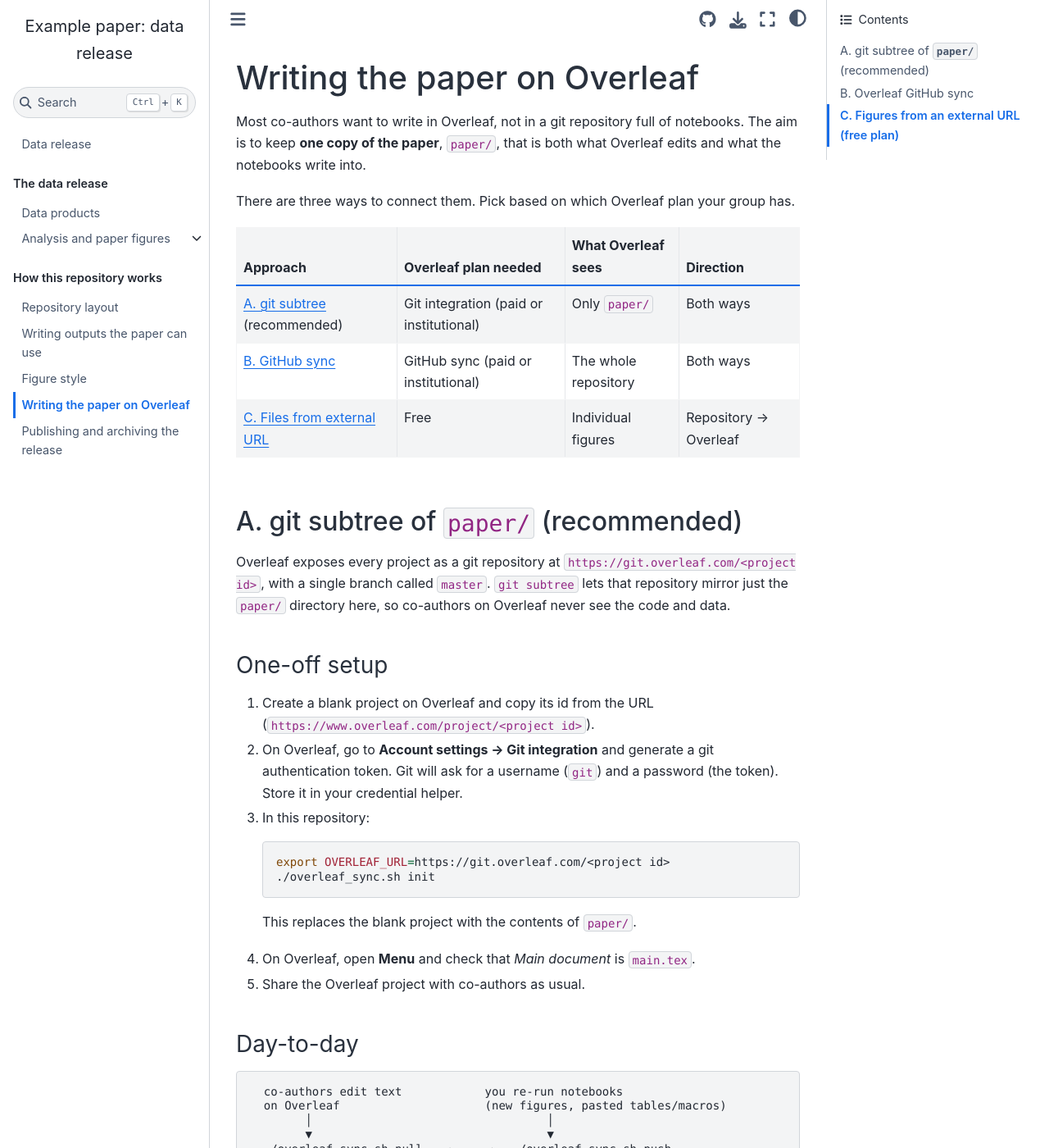
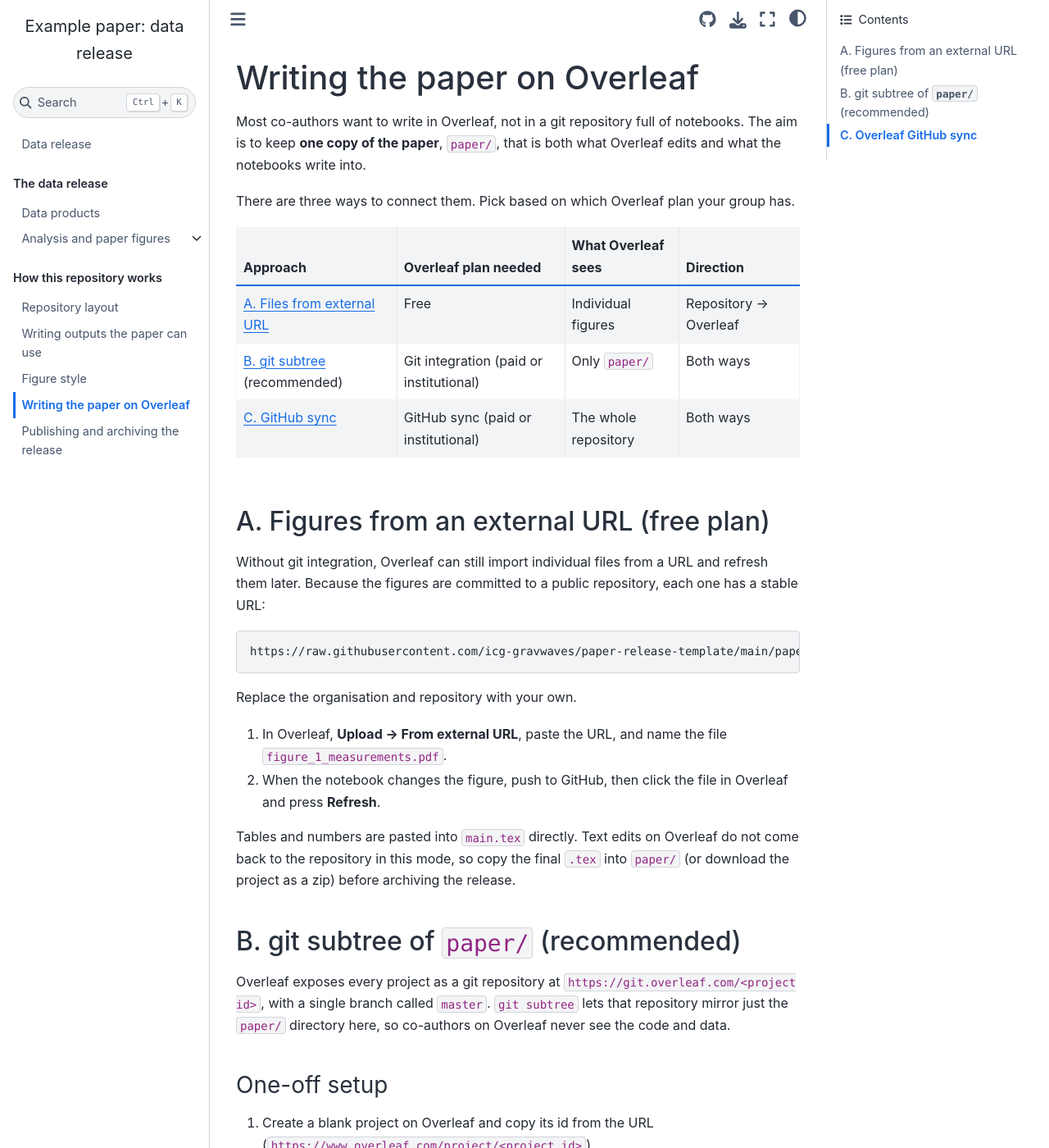
Before and after one commit to icg-gravwaves/paper-release-template, a Jupyter Book: the page built from guide/overleaf.md, in a window 1280 px wide and 1400 px high. Shown: the whole window at 82% size. Built offline with Jupyter Book 1.0.4 settings and Sphinx 7.4.7 and the Sphinx Book theme 1.1.4, drawn with Linux system fonts in a browser that asks for light colours; pages that are not in the unit, such as notebooks, are missing from menus; some of the changed text lies outside the part shown.

Commit message:
Order Overleaf options with the free-plan approach first
Co-Authored-By: Claude Opus 5.5 <noreply@anthropic.com>

````diff
--- a/guide/overleaf.md
+++ b/guide/overleaf.md
@@ -9,12 +9,35 @@ group has.
 
 | Approach | Overleaf plan needed | What Overleaf sees | Direction |
 |---|---|---|---|
-| [A. git subtree](overleaf-subtree) (recommended) | Git integration (paid or institutional) | Only `paper/` | Both ways |
-| [B. GitHub sync](overleaf-github) | GitHub sync (paid or institutional) | The whole repository | Both ways |
-| [C. Files from external URL](overleaf-url) | Free | Individual figures | Repository → Overleaf |
+| [A. Files from external URL](overleaf-url) | Free | Individual figures | Repository → Overleaf |
+| [B. git subtree](overleaf-subtree) (recommended) | Git integration (paid or institutional) | Only `paper/` | Both ways |
+| [C. GitHub sync](overleaf-github) | GitHub sync (paid or institutional) | The whole repository | Both ways |
+
+(overleaf-url)=
+## A. Figures from an external URL (free plan)
+
+Without git integration, Overleaf can still import individual files from a
+URL and refresh them later. Because the figures are committed to a public
+repository, each one has a stable URL:
+
+```text
+https://raw.githubusercontent.com/icg-gravwaves/paper-release-template/main/paper/figure_1_measurements.pdf
+```
+
+Replace the organisation and repository with your own.
+
+1. In Overleaf, **Upload → From external URL**, paste the URL, and name the
+   file `figure_1_measurements.pdf`.
+2. When the notebook changes the figure, push to GitHub, then click the
+   file in Overleaf and press **Refresh**.
+
+Tables and numbers are pasted into `main.tex` directly. Text edits on
+Overleaf do not come back to the repository in this mode, so copy the final
+`.tex` into `paper/` (or download the project as a zip) before archiving
+the release.
 
 (overleaf-subtree)=
-## A. git subtree of `paper/` (recommended)
+## B. git subtree of `paper/` (recommended)
 
 Overleaf exposes every project as a git repository at
 `https://git.overleaf.com/<project id>`, with a single branch called
@@ -74,7 +97,7 @@ directory here, so co-authors on Overleaf never see the code and data.
   `overleaf_sync.sh` if that becomes a problem.
 
 (overleaf-github)=
-## B. Overleaf GitHub sync
+## C. Overleaf GitHub sync
 
 Overleaf can link a project directly to a GitHub repository
 (**Menu → GitHub**). It is simpler to set up, but it syncs the **whole
@@ -91,26 +114,3 @@ To use it with this layout:
 
 This works best when the data products are small and the repository is a
 manageable size for Overleaf.
-
-(overleaf-url)=
-## C. Figures from an external URL (free plan)
-
-Without git integration, Overleaf can still import individual files from a
-URL and refresh them later. Because the figures are committed to a public
-repository, each one has a stable URL:
-
-```text
-https://raw.githubusercontent.com/icg-gravwaves/paper-release-template/main/paper/figure_1_measurements.pdf
-```
-
-Replace the organisation and repository with your own.
-
-1. In Overleaf, **Upload → From external URL**, paste the URL, and name the
-   file `figure_1_measurements.pdf`.
-2. When the notebook changes the figure, push to GitHub, then click the
-   file in Overleaf and press **Refresh**.
-
-Tables and numbers are pasted into `main.tex` directly. Text edits on
-Overleaf do not come back to the repository in this mode, so copy the final
-`.tex` into `paper/` (or download the project as a zip) before archiving
-the release.
````
